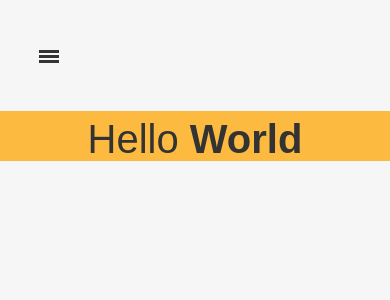
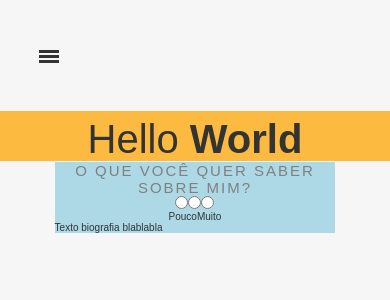
Before and after one commit to rebeccamoura/portfolio, an Angular app: page / in a window 390 px wide. Shown: the top 300 px of the page. Built offline with nearby package versions, Linux system fonts and the light colour scheme; a web font is replaced by a local one.

Commit message:
responsividade add em about-me

```diff
--- /dev/null
+++ b/src/app/about-me/about-me.component.html
@@ -0,0 +1,24 @@
+<div class="about-me">
+    <div class="about-me-wrapper">
+        <h2 class="title">O que você quer saber sobre mim?</h2>
+
+        <div class="radio-input-wrapper">
+            <div class="inputs">
+                <input type="radio" name="bioLength" id="small" data-key="0">
+                <input type="radio" name="bioLength" id="medium" data-key="1">
+                <input type="radio" name="bioLength" id="big" data-key="2">
+            </div>
+
+            <div class="labels">
+                <label for="bioLength">Pouco</label>
+                <label for="bioLength">Muito</label>
+            </div>
+        </div>
+
+        <div class="text-wrapper">
+            <p class="text">
+                {{ bioText }}
+            </p>
+        </div>
+    </div>
+</div>
--- /dev/null
+++ b/src/app/about-me/about-me.component.scss
@@ -0,0 +1,36 @@
+@import '../../assets/styles/variables';
+
+.about-me-wrapper {
+    width: 100%;
+    background-color: lightblue;
+    max-width: 500px;
+
+    .title {
+        font-weight: normal;
+        text-transform: uppercase;
+        letter-spacing: 2px;
+        color: var(--onbg-variant);
+        text-align: center;
+    }
+
+    .radio-input-wrapper {
+        display: flex;
+        flex-direction: column;
+
+        .inputs, .labels {
+            align-self: center;
+        }
+    }
+}
+
+@media screen and (max-width: 730px) {
+    .about-me-wrapper {
+        margin: auto;
+    }
+}
+
+@media screen and (max-width: 610px) {
+    .about-me-wrapper {
+        max-width: 90%;
+    }
+}
--- /dev/null
+++ b/src/app/about-me/about-me.component.ts
@@ -0,0 +1,17 @@
+import { Component, OnInit } from '@angular/core';
+
+@Component({
+  selector: 'app-about-me',
+  templateUrl: './about-me.component.html',
+  styleUrls: ['./about-me.component.scss']
+})
+export class AboutMeComponent implements OnInit {
+
+  bioText: string = 'Texto biografia blablabla';
+
+  constructor() { }
+
+  ngOnInit(): void {
+  }
+
+}
--- a/src/app/app.module.ts
+++ b/src/app/app.module.ts
@@ -5,12 +5,14 @@ import { AppRoutingModule } from './app-routing.module';
 import { AppComponent } from './app.component';
 import { HomeComponent } from './home/home.component';
 import { NavbarComponent } from './navbar/navbar.component';
+import { AboutMeComponent } from './about-me/about-me.component';
 
 @NgModule({
   declarations: [
     AppComponent,
     HomeComponent,
-    NavbarComponent
+    NavbarComponent,
+    AboutMeComponent
   ],
   imports: [
     BrowserModule,
--- a/src/app/home/home.component.html
+++ b/src/app/home/home.component.html
@@ -10,5 +10,7 @@
                 <img src="../../assets/images/rebecca.png" alt="Rebecca Moura">
             </div>
         </div>
+
+        <app-about-me></app-about-me>
     </div>
 </div>
--- a/src/assets/styles/_variables.scss
+++ b/src/assets/styles/_variables.scss
@@ -7,6 +7,7 @@ $font-family: 'Poppins', sans-serif;
     --onpri: #005886;
     --bg: #F6F6F6;
     --onbg: #333333;
+    --onbg-variant: grey;
 }
 
 :root .dark-theme {
@@ -14,4 +15,5 @@ $font-family: 'Poppins', sans-serif;
     --onpri: #FCBA40;
     --bg: #333333;
     --onbg: #F6F6F6;
+    --onbg-variant: lightgrey;
 }
```
Also changed, not shown: 1 other file (tests, documents, lock files or other folders).
